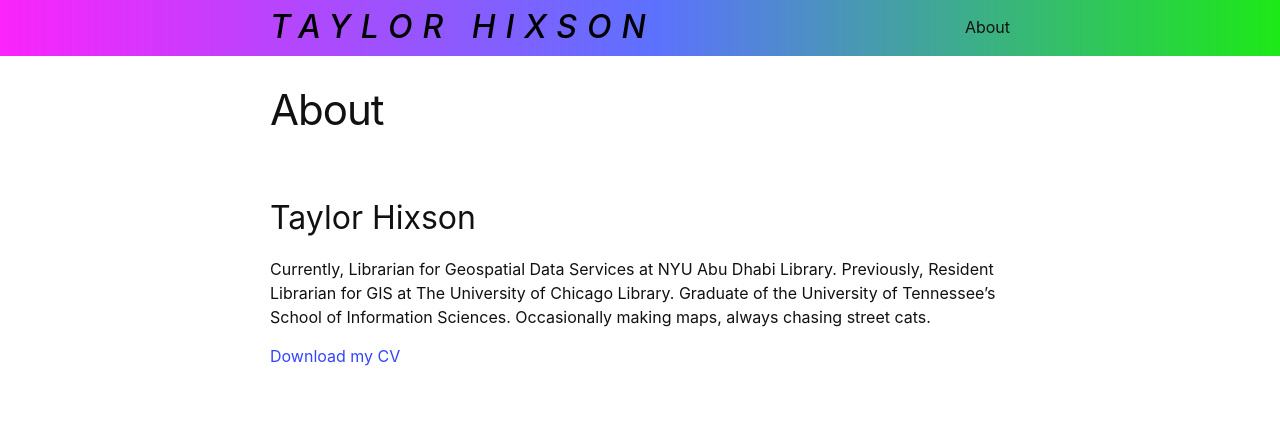
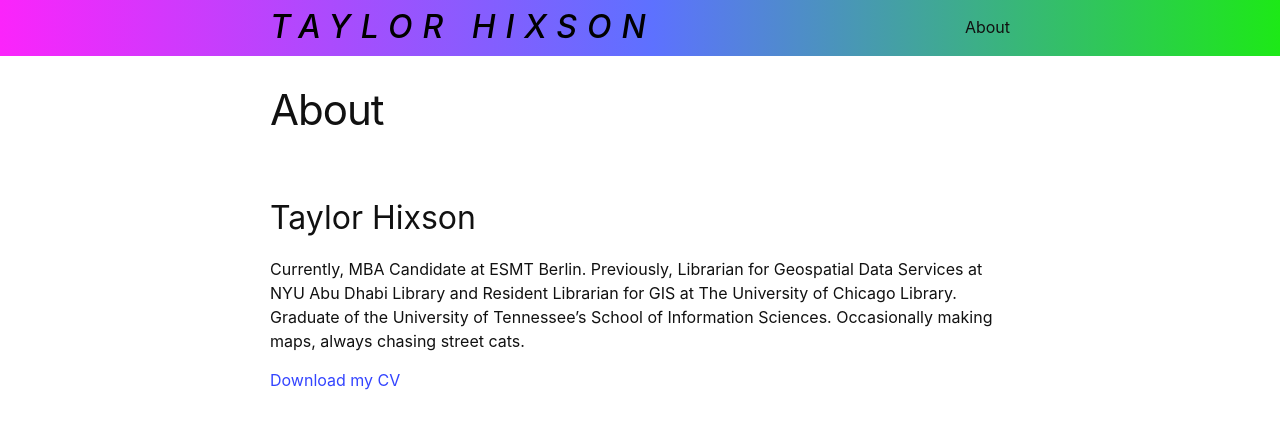
Before and after one commit to taylorhixson/taylorhixson.github.io, a Jekyll site: the page built from about.md, in a window 1280 px wide. Shown: the top 436 px of the page. Built offline with Jekyll 4.4.1, drawn with Linux system fonts in a browser that asks for light colours.

Commit message:
update cv

```diff
--- a/about.md
+++ b/about.md
@@ -4,9 +4,9 @@ title: About
 permalink: /about/
 ---
 ## Taylor Hixson
-Currently, Librarian for Geospatial Data Services at NYU Abu Dhabi Library. Previously, Resident Librarian for GIS at The University of Chicago Library. Graduate of the University of Tennessee’s School of Information Sciences. Occasionally making maps, always chasing street cats.
+Currently, MBA Candidate at ESMT Berlin. Previously, Librarian for Geospatial Data Services at NYU Abu Dhabi Library and Resident Librarian for GIS at The University of Chicago Library. Graduate of the University of Tennessee’s School of Information Sciences. Occasionally making maps, always chasing street cats.
 
-[Download my CV](/assets/Hixson_CV202103.pdf)
+[Download my CV](/assets/Hixson_CV202301.pdf)
 
 ## Spatial CV
-<iframe src="https://www.arcgis.com/apps/Cascade/index.html?appid=37665405a67d413fa187688e0f7422cb" width= "100%" height="650" frameborder="0" style="border:0" allowfullscreen>iFrames are not supported on this page.</iframe>
+<iframe src="https://storymaps.arcgis.com/stories/695bf0d9933d4f648113c407810c8655" width= "100%" height="650" frameborder="0" style="border:0" allowfullscreen>iFrames are not supported on this page.</iframe>
```
Also changed, not shown: 1 other file.
